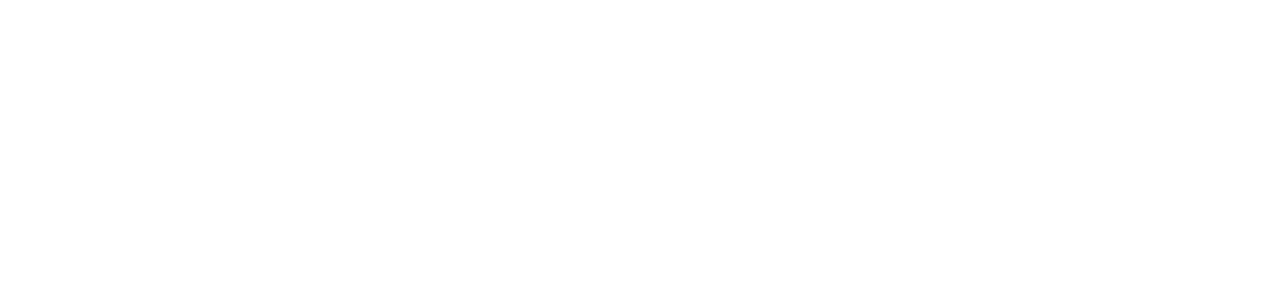
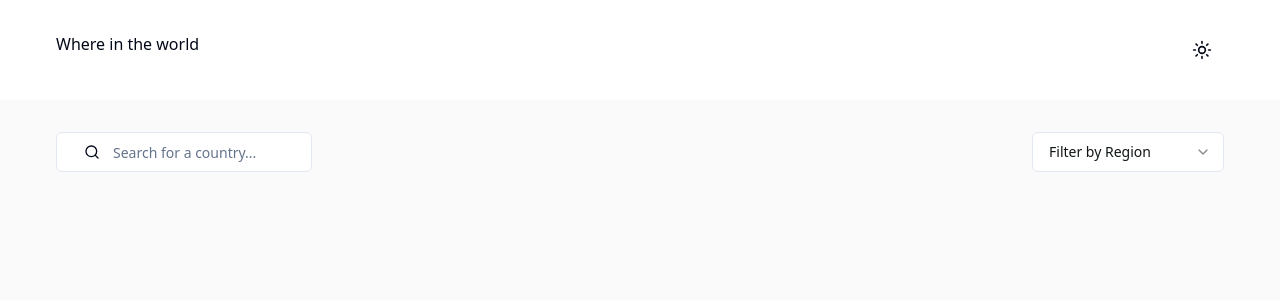
Before and after one commit to okutewonah/fm-countries, a Next.js app: page / in a window 1280 px wide. Shown: the top 300 px of the page. Built offline with nearby package versions, Linux system fonts and the light colour scheme.

Commit message:
changes on nav, search and dropdown

```diff
--- a/package.json
+++ b/package.json
@@ -9,6 +9,7 @@
     "lint": "next lint"
   },
   "dependencies": {
+    "@radix-ui/react-select": "^2.0.0",
     "@radix-ui/react-slot": "^1.0.2",
     "class-variance-authority": "^0.7.0",
     "clsx": "^2.1.0",
--- a/src/app/layout.tsx
+++ b/src/app/layout.tsx
@@ -2,6 +2,7 @@
 import { Inter } from "next/font/google";
 import "./globals.css";
 import { ThemeProvider } from "@/components/theme-provider";
+import { MainNav } from "@/components/main-nav";
 
 const inter = Inter({ subsets: ["latin"] });
 
@@ -17,14 +18,15 @@
 }>) {
   return (
     <html lang="en">
-      <body className={inter.className}>
+      <body className="bg-very-light-gray-light dark:bg-very-dark-blue-dark w-full">
         <ThemeProvider
           attribute="class"
           defaultTheme="system"
           enableSystem
           disableTransitionOnChange
         >
-          {children}
+          <MainNav />
+          <main className="px-[3.5rem] py-[2rem]">{children}</main>
         </ThemeProvider>
       </body>
     </html>
--- a/src/app/page.tsx
+++ b/src/app/page.tsx
@@ -1,7 +1,46 @@
+import { Input } from "@/components/ui/input";
+import {
+  Select,
+  SelectContent,
+  SelectGroup,
+  SelectItem,
+  SelectTrigger,
+  SelectValue,
+} from "@/components/ui/select";
+import { Search } from "lucide-react";
 import Image from "next/image";
 
 export default function Home() {
   return (
-    <main className="flex min-h-screen flex-col items-center justify-between p-24"></main>
+    <>
+      <section className="flex justify-between">
+        <div className="relative">
+          <Search className="absolute left-6 top-3 h-4 2-4 " />
+          <Input
+            className="pl-14 bg-white-mode-text dark:bg-dark-blue-dark text-very-dark-blue-light dark:text-white-mode-text h-[2.5rem] w-[16rem]"
+            type="text"
+            name="search"
+            id="search"
+            placeholder="Search for a country..."
+          />
+        </div>
+        <div>
+          <Select>
+            <SelectTrigger className="bg-white-mode-text dark:bg-dark-blue-dark text-very-dark-blue-light dark:text-white-mode-text h-[2.5rem] w-[12rem] pl-4">
+              <SelectValue placeholder="Filter by Region" />
+            </SelectTrigger>
+            <SelectContent>
+              <SelectGroup>
+                <SelectItem value="africa">Africa</SelectItem>
+                <SelectItem value="america">America</SelectItem>
+                <SelectItem value="asia">Asia</SelectItem>
+                <SelectItem value="europe">Europe</SelectItem>
+                <SelectItem value="oceania">Oceania</SelectItem>
+              </SelectGroup>
+            </SelectContent>
+          </Select>
+        </div>
+      </section>
+    </>
   );
 }
--- /dev/null
+++ b/src/components/main-nav.tsx
@@ -0,0 +1,19 @@
+import { cn } from "@/lib/utils";
+import { ModeToggle } from "./toggle-mode";
+
+export function MainNav() {
+  return (
+    <nav
+      className={cn(
+        "bg-white-mode-text dark:bg-dark-blue-dark flex justify-between py-[2rem] px-[3.5rem]"
+      )}
+    >
+      <div>
+        <h1>Where in the world</h1>
+      </div>
+      <div>
+        <ModeToggle />
+      </div>
+    </nav>
+  );
+}
--- /dev/null
+++ b/src/components/toggle-mode.tsx
@@ -0,0 +1,29 @@
+"use client";
+
+import * as React from "react";
+import { Moon, Sun } from "lucide-react";
+import { useTheme } from "next-themes";
+
+import { Button } from "@/components/ui/button";
+
+export function ModeToggle() {
+  const { theme, setTheme } = useTheme();
+
+  return (
+    <Button
+      variant="ghost"
+      size="sm"
+      onClick={() => setTheme(theme === "light" ? "dark" : "light")}
+    >
+      <Sun
+        className="h-5 w-5 rotate-0 scale-100 transition-all dark:-rotate-90 dark:scale-0"
+        aria-hidden="true"
+      />
+      <Moon
+        className="absolute h-5 w-5 rotate-90 scale-0 transition-all dark:rotate-0 dark:scale-100"
+        aria-hidden="true"
+      />
+      {/* <span className="sr-only">Toggle theme</span> */}
+    </Button>
+  );
+}
--- /dev/null
+++ b/src/components/ui/input.tsx
@@ -0,0 +1,25 @@
+import * as React from "react"
+
+import { cn } from "@/lib/utils"
+
+export interface InputProps
+  extends React.InputHTMLAttributes<HTMLInputElement> {}
+
+const Input = React.forwardRef<HTMLInputElement, InputProps>(
+  ({ className, type, ...props }, ref) => {
+    return (
+      <input
+        type={type}
+        className={cn(
+          "flex h-10 w-full rounded-md border border-input bg-background px-3 py-2 text-sm ring-offset-background file:border-0 file:bg-transparent file:text-sm file:font-medium placeholder:text-muted-foreground focus-visible:outline-none focus-visible:ring-2 focus-visible:ring-ring focus-visible:ring-offset-2 disabled:cursor-not-allowed disabled:opacity-50",
+          className
+        )}
+        ref={ref}
+        {...props}
+      />
+    )
+  }
+)
+Input.displayName = "Input"
+
+export { Input }
--- /dev/null
+++ b/src/components/ui/select.tsx
@@ -0,0 +1,160 @@
+"use client"
+
+import * as React from "react"
+import * as SelectPrimitive from "@radix-ui/react-select"
+import { Check, ChevronDown, ChevronUp } from "lucide-react"
+
+import { cn } from "@/lib/utils"
+
+const Select = SelectPrimitive.Root
+
+const SelectGroup = SelectPrimitive.Group
+
+const SelectValue = SelectPrimitive.Value
+
+const SelectTrigger = React.forwardRef<
+  React.ElementRef<typeof SelectPrimitive.Trigger>,
+  React.ComponentPropsWithoutRef<typeof SelectPrimitive.Trigger>
+>(({ className, children, ...props }, ref) => (
+  <SelectPrimitive.Trigger
+    ref={ref}
+    className={cn(
+      "flex h-10 w-full items-center justify-between rounded-md border border-input bg-background px-3 py-2 text-sm ring-offset-background placeholder:text-muted-foreground focus:outline-none focus:ring-2 focus:ring-ring focus:ring-offset-2 disabled:cursor-not-allowed disabled:opacity-50 [&>span]:line-clamp-1",
+      className
+    )}
+    {...props}
+  >
+    {children}
+    <SelectPrimitive.Icon asChild>
+      <ChevronDown className="h-4 w-4 opacity-50" />
+    </SelectPrimitive.Icon>
+  </SelectPrimitive.Trigger>
+))
+SelectTrigger.displayName = SelectPrimitive.Trigger.displayName
+
+const SelectScrollUpButton = React.forwardRef<
+  React.ElementRef<typeof SelectPrimitive.ScrollUpButton>,
+  React.ComponentPropsWithoutRef<typeof SelectPrimitive.ScrollUpButton>
+>(({ className, ...props }, ref) => (
+  <SelectPrimitive.ScrollUpButton
+    ref={ref}
+    className={cn(
+      "flex cursor-default items-center justify-center py-1",
+      className
+    )}
+    {...props}
+  >
+    <ChevronUp className="h-4 w-4" />
+  </SelectPrimitive.ScrollUpButton>
+))
+SelectScrollUpButton.displayName = SelectPrimitive.ScrollUpButton.displayName
+
+const SelectScrollDownButton = React.forwardRef<
+  React.ElementRef<typeof SelectPrimitive.ScrollDownButton>,
+  React.ComponentPropsWithoutRef<typeof SelectPrimitive.ScrollDownButton>
+>(({ className, ...props }, ref) => (
+  <SelectPrimitive.ScrollDownButton
+    ref={ref}
+    className={cn(
+      "flex cursor-default items-center justify-center py-1",
+      className
+    )}
+    {...props}
+  >
+    <ChevronDown className="h-4 w-4" />
+  </SelectPrimitive.ScrollDownButton>
+))
+SelectScrollDownButton.displayName =
+  SelectPrimitive.ScrollDownButton.displayName
+
+const SelectContent = React.forwardRef<
+  React.ElementRef<typeof SelectPrimitive.Content>,
+  React.ComponentPropsWithoutRef<typeof SelectPrimitive.Content>
+>(({ className, children, position = "popper", ...props }, ref) => (
+  <SelectPrimitive.Portal>
+    <SelectPrimitive.Content
+      ref={ref}
+      className={cn(
+        "relative z-50 max-h-96 min-w-[8rem] overflow-hidden rounded-md border bg-popover text-popover-foreground shadow-md data-[state=open]:animate-in data-[state=closed]:animate-out data-[state=closed]:fade-out-0 data-[state=open]:fade-in-0 data-[state=closed]:zoom-out-95 data-[state=open]:zoom-in-95 data-[side=bottom]:slide-in-from-top-2 data-[side=left]:slide-in-from-right-2 data-[side=right]:slide-in-from-left-2 data-[side=top]:slide-in-from-bottom-2",
+        position === "popper" &&
+          "data-[side=bottom]:translate-y-1 data-[side=left]:-translate-x-1 data-[side=right]:translate-x-1 data-[side=top]:-translate-y-1",
+        className
+      )}
+      position={position}
+      {...props}
+    >
+      <SelectScrollUpButton />
+      <SelectPrimitive.Viewport
+        className={cn(
+          "p-1",
+          position === "popper" &&
+            "h-[var(--radix-select-trigger-height)] w-full min-w-[var(--radix-select-trigger-width)]"
+        )}
+      >
+        {children}
+      </SelectPrimitive.Viewport>
+      <SelectScrollDownButton />
+    </SelectPrimitive.Content>
+  </SelectPrimitive.Portal>
+))
+SelectContent.displayName = SelectPrimitive.Content.displayName
+
+const SelectLabel = React.forwardRef<
+  React.ElementRef<typeof SelectPrimitive.Label>,
+  React.ComponentPropsWithoutRef<typeof SelectPrimitive.Label>
+>(({ className, ...props }, ref) => (
+  <SelectPrimitive.Label
+    ref={ref}
+    className={cn("py-1.5 pl-8 pr-2 text-sm font-semibold", className)}
+    {...props}
+  />
+))
+SelectLabel.displayName = SelectPrimitive.Label.displayName
+
+const SelectItem = React.forwardRef<
+  React.ElementRef<typeof SelectPrimitive.Item>,
+  React.ComponentPropsWithoutRef<typeof SelectPrimitive.Item>
+>(({ className, children, ...props }, ref) => (
+  <SelectPrimitive.Item
+    ref={ref}
+    className={cn(
+      "relative flex w-full cursor-default select-none items-center rounded-sm py-1.5 pl-8 pr-2 text-sm outline-none focus:bg-accent focus:text-accent-foreground data-[disabled]:pointer-events-none data-[disabled]:opacity-50",
+      className
+    )}
+    {...props}
+  >
+    <span className="absolute left-2 flex h-3.5 w-3.5 items-center justify-center">
+      <SelectPrimitive.ItemIndicator>
+        <Check className="h-4 w-4" />
+      </SelectPrimitive.ItemIndicator>
+    </span>
+
+    <SelectPrimitive.ItemText>{children}</SelectPrimitive.ItemText>
+  </SelectPrimitive.Item>
+))
+SelectItem.displayName = SelectPrimitive.Item.displayName
+
+const SelectSeparator = React.forwardRef<
+  React.ElementRef<typeof SelectPrimitive.Separator>,
+  React.ComponentPropsWithoutRef<typeof SelectPrimitive.Separator>
+>(({ className, ...props }, ref) => (
+  <SelectPrimitive.Separator
+    ref={ref}
+    className={cn("-mx-1 my-1 h-px bg-muted", className)}
+    {...props}
+  />
+))
+SelectSeparator.displayName = SelectPrimitive.Separator.displayName
+
+export {
+  Select,
+  SelectGroup,
+  SelectValue,
+  SelectTrigger,
+  SelectContent,
+  SelectLabel,
+  SelectItem,
+  SelectSeparator,
+  SelectScrollUpButton,
+  SelectScrollDownButton,
+}
--- a/tailwind.config.ts
+++ b/tailwind.config.ts
@@ -1,13 +1,13 @@
-import type { Config } from "tailwindcss"
+import type { Config } from "tailwindcss";
 
 const config = {
   darkMode: ["class"],
   content: [
-    './pages/**/*.{ts,tsx}',
-    './components/**/*.{ts,tsx}',
-    './app/**/*.{ts,tsx}',
-    './src/**/*.{ts,tsx}',
-	],
+    "./pages/**/*.{ts,tsx}",
+    "./components/**/*.{ts,tsx}",
+    "./app/**/*.{ts,tsx}",
+    "./src/**/*.{ts,tsx}",
+  ],
   prefix: "",
   theme: {
     container: {
@@ -52,6 +52,12 @@
           DEFAULT: "hsl(var(--card))",
           foreground: "hsl(var(--card-foreground))",
         },
+        "dark-blue-dark": "hsl(209, 23%, 22%)",
+        "very-dark-blue-dark": "hsl(207, 26%, 17%)",
+        "very-dark-blue-light": "hsl(200, 15%, 8%)",
+        "dark-gray-light": "hsl(0, 0%, 52%)",
+        "very-light-gray-light": "hsl(0, 0%, 98%)",
+        "white-mode-text": "hsl(0, 0%, 100%)",
       },
       borderRadius: {
         lg: "var(--radius)",
@@ -75,6 +81,6 @@
     },
   },
   plugins: [require("tailwindcss-animate")],
-} satisfies Config
+} satisfies Config;
 
-export default config
+export default config;
```
Also changed, not shown: 1 other file (tests, documents, lock files or other folders).
